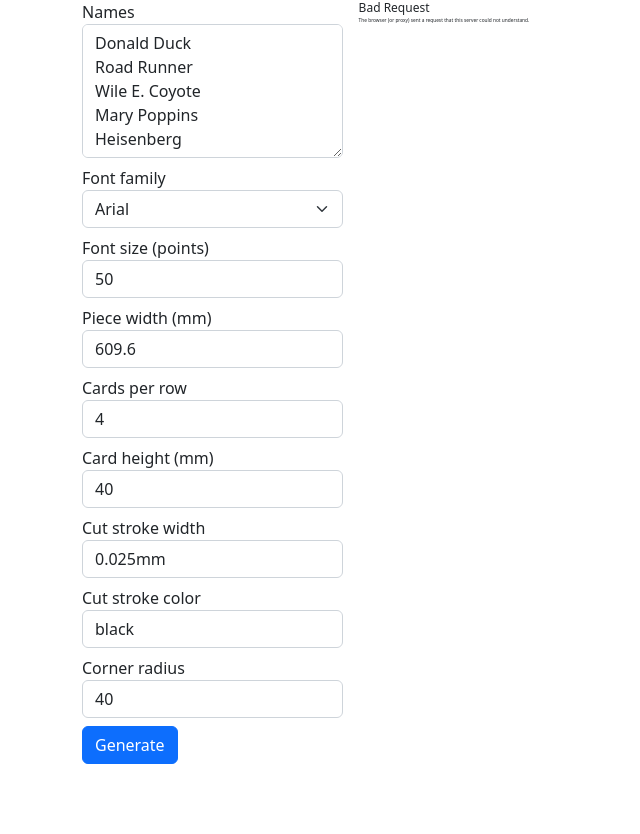
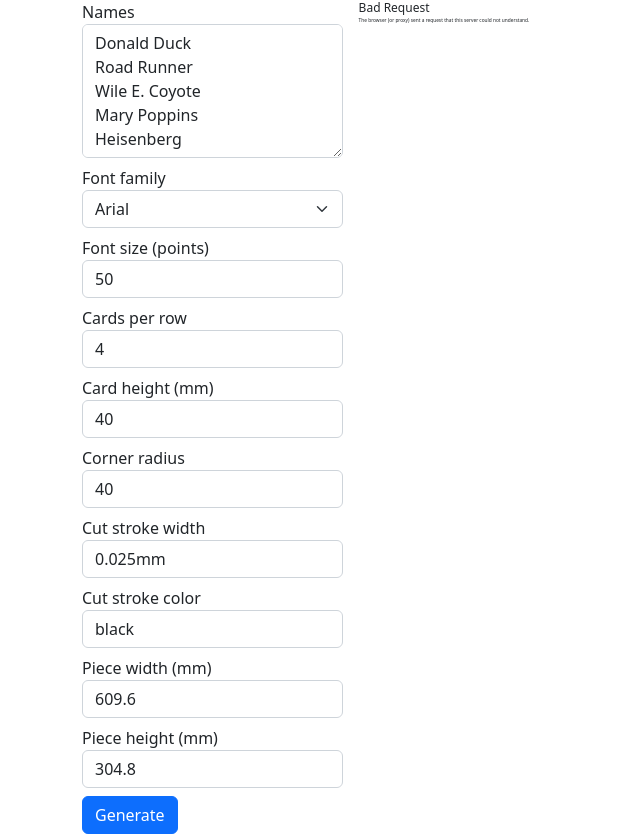
Before and after one commit to dcbriccetti/laser-name-cards, a Flask app: page / in a window 1280 px wide. Shown: the part 89-923 px from the top of the page, without its empty margins (0-640 px from the left). Before the commit the page ends 853 px from the top, so only its background shows below. Run offline with Flask 2, Linux system fonts and the light colour scheme.

Commit message:
Add piece height to settings. Reorder options with less-frequently changed toward the bottom.

```diff
--- a/app/geometry.py
+++ b/app/geometry.py
@@ -5,6 +5,7 @@
     'Hold project geometry. All units are mm except where stated otherwise.'
 
     piece_width: float
+    piece_height: float
     num_cards_per_line: int
     card_height: int
     font_size: int
--- a/templates/index.html
+++ b/templates/index.html
@@ -66,16 +66,16 @@
                     <input type="number" id="font_size" name="font_size" class="form-control" value=50 onchange="preview()">
                 </div>
                 <div class="mb-2">
-                    <label for="piece_width" class="form-label">Piece width (mm)</label>
-                    <input type="number" id="piece_width" name="piece_width" class="form-control" value=609.6 onchange="preview()">
-                </div>
-                <div class="mb-2">
                     <label for="num_cards_per_line" class="form-label">Cards per row</label>
                     <input type="number" id="num_cards_per_line" name="num_cards_per_line" min="1" max="50" class="form-control" value="4" onchange="preview()">
                 </div>
                 <div class="mb-2">
                     <label for="card_height" class="form-label">Card height (mm)</label>
                     <input type="number" id="card_height" name="card_height" min=5 class="form-control" value=40 onchange="preview()">
+                </div>
+                <div class="mb-2">
+                    <label for="corner_radius" class="form-label">Corner radius</label>
+                    <input type="number" id="corner_radius" name="corner_radius" class="form-control" value="40" min="0" max="100" onchange="preview()">
                 </div>
                 <div class="mb-2">
                     <label for="cut_stroke_width" class="form-label">Cut stroke width</label>
@@ -86,8 +86,12 @@
                     <input type="text" id="cut_stroke_color" name="cut_stroke_color" class="form-control" value="black" onchange="preview()">
                 </div>
                 <div class="mb-2">
-                    <label for="corner_radius" class="form-label">Corner radius</label>
-                    <input type="number" id="corner_radius" name="corner_radius" class="form-control" value="40" min="0" max="100" onchange="preview()">
+                    <label for="piece_width" class="form-label">Piece width (mm)</label>
+                    <input type="number" id="piece_width" name="piece_width" class="form-control" value=609.6 onchange="preview()">
+                </div>
+                <div class="mb-2">
+                    <label for="piece_height" class="form-label">Piece height (mm)</label>
+                    <input type="number" id="piece_height" name="piece_height" class="form-control" value=304.8 onchange="preview()">
                 </div>
                 <input class="btn btn-primary" type="submit" value="Generate">
             </form>
```
Also changed, not shown: templates/cards.svg.
